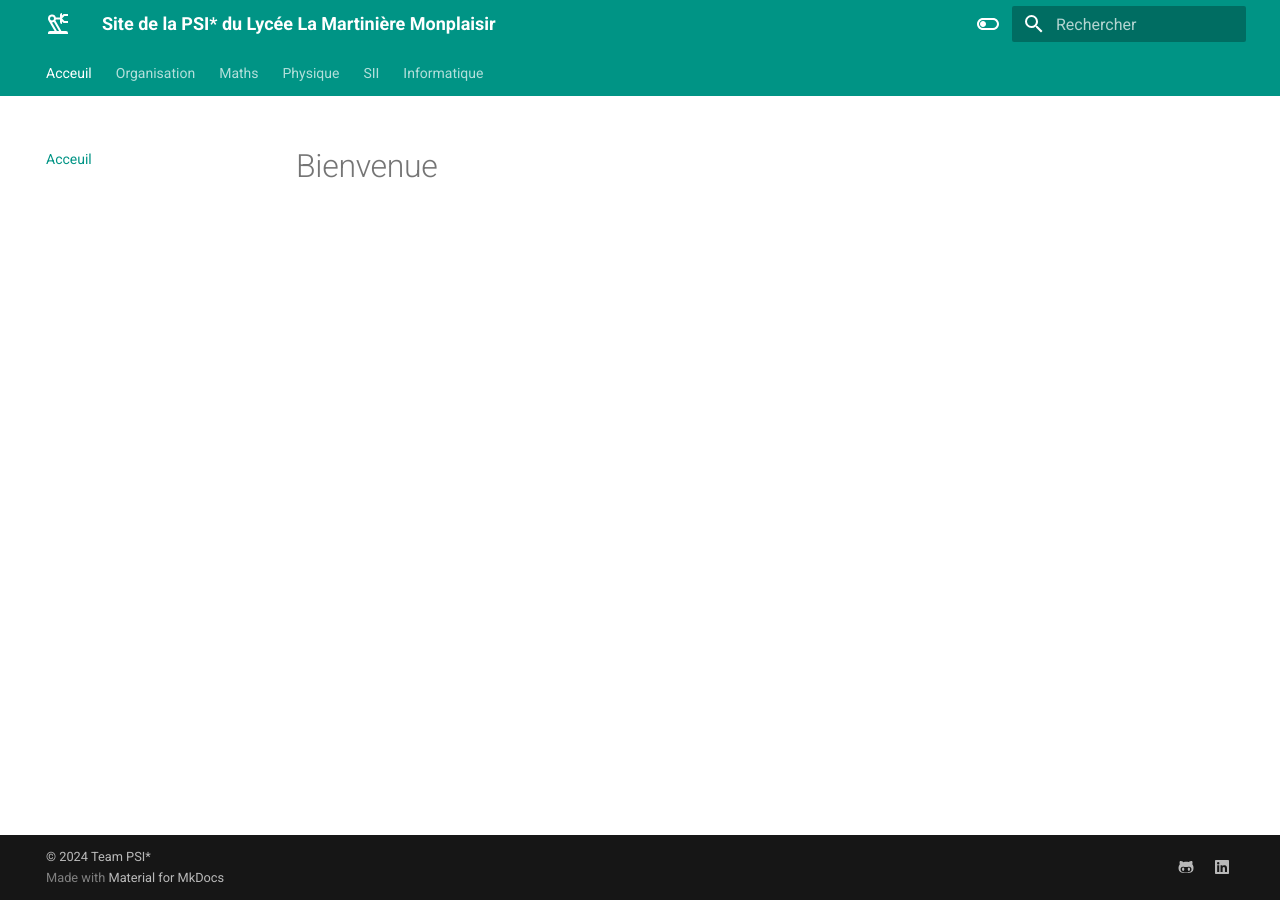
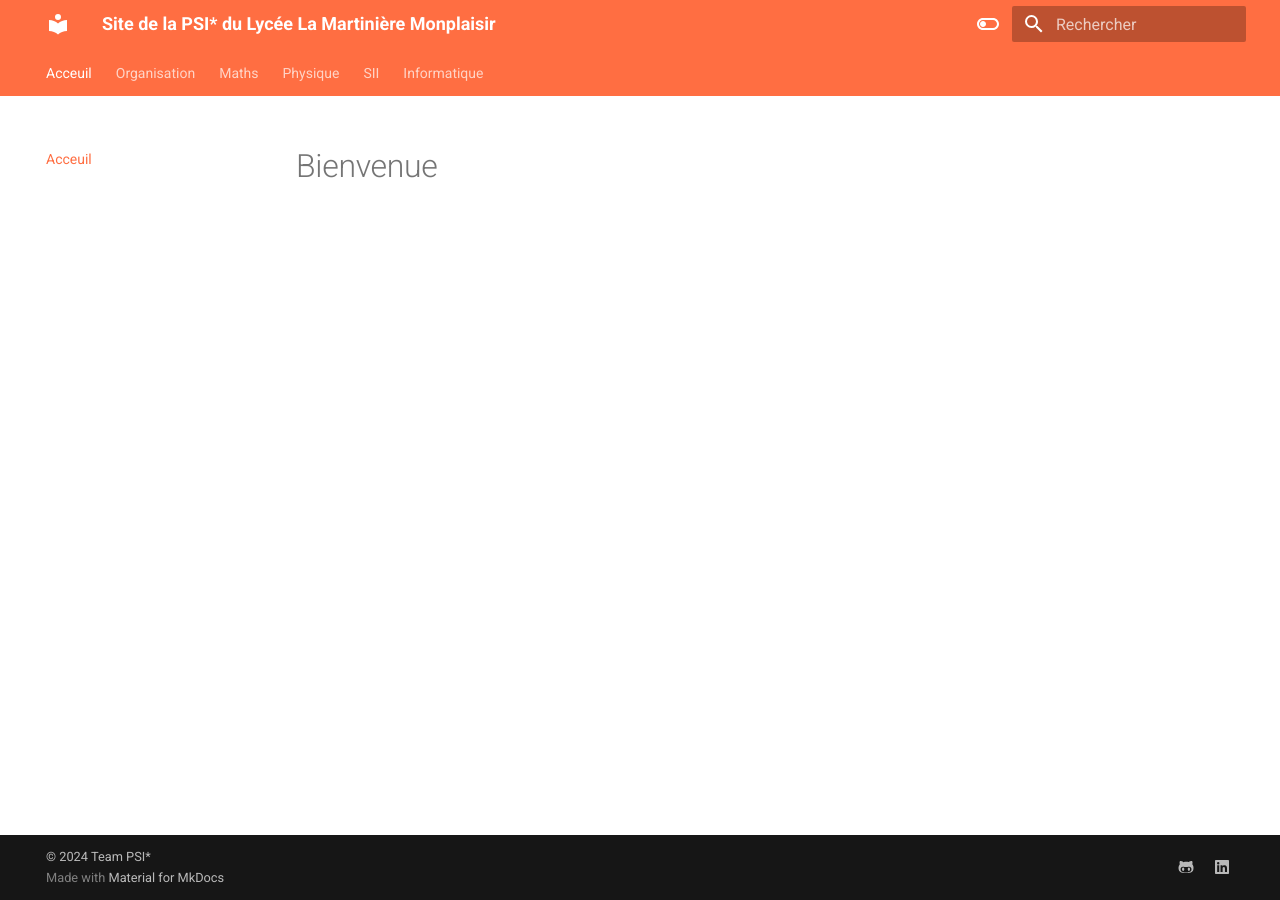
Before and after one commit to psilamartin/psilamartin.github.io, an MkDocs documentation site: the page built from docs/index.md, in a window 1280 px wide. Built offline with MkDocs 1.6.1 and Material for MkDocs 9.7.7, drawn with Linux system fonts in a browser that asks for light colours.

Commit message:
Update mkdocs.yml

```diff
--- a/mkdocs.yml
+++ b/mkdocs.yml
@@ -20,23 +20,22 @@ theme:
       toggle:
         icon: material/toggle-switch-off-outline
         name: Mode sombre
-      primary: teal
-      accent: teal
+      primary: deep orange
+      accent: deep orange
     - scheme: slate
       toggle:
         icon: material/toggle-switch
         name: Mode clair
-      primary: teal
-      accent: teal
+      primary: deep orange
+      accent: deep orange
+  favicon: fontawesome-solid-wave-square
   icon:
-    logo: material/robot-industrial-outline
+    logo: fontawesome-solid-wave-square
 
 
 plugins:
   - social
   - search
-
-
 
 extra:
   social:
```
